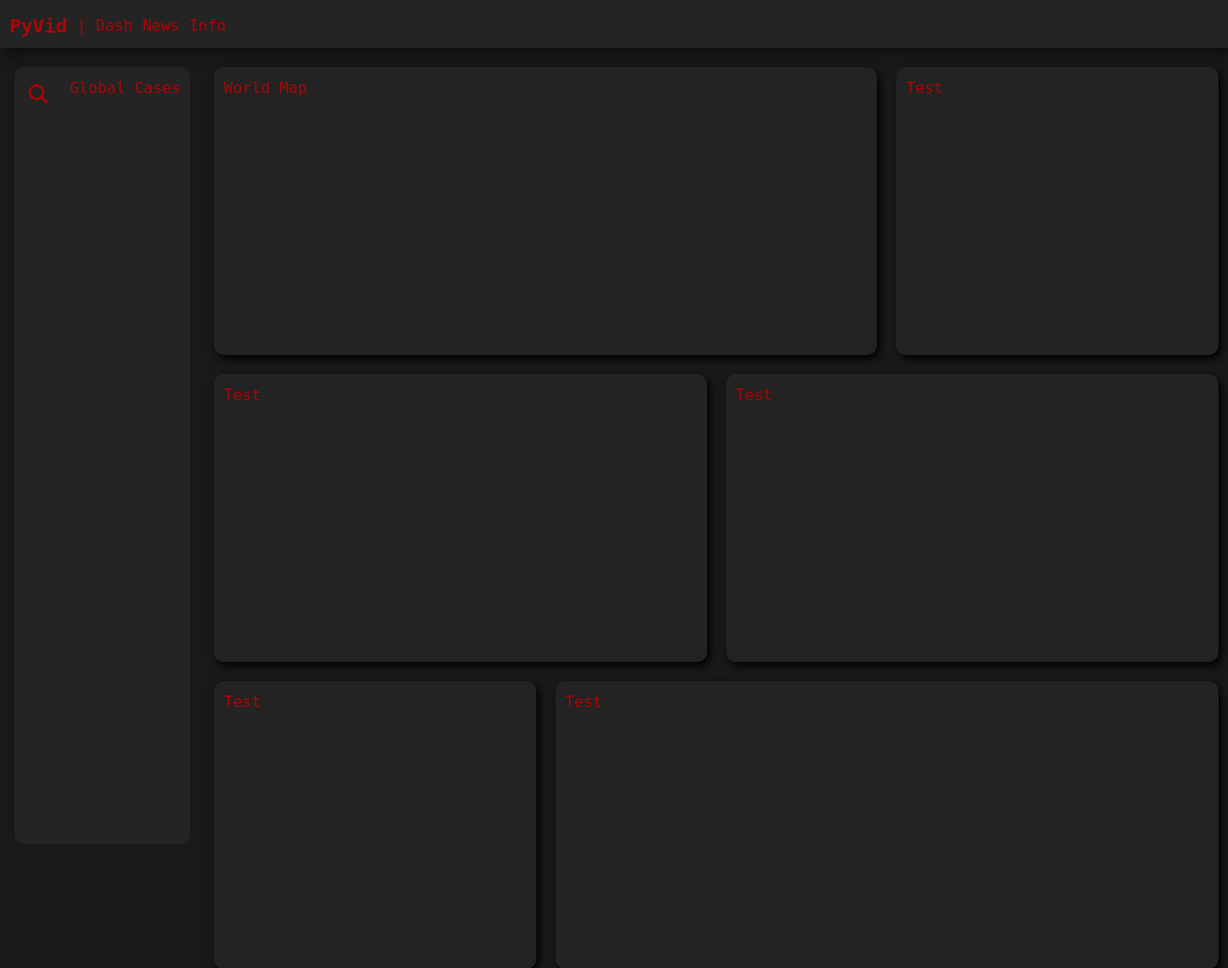
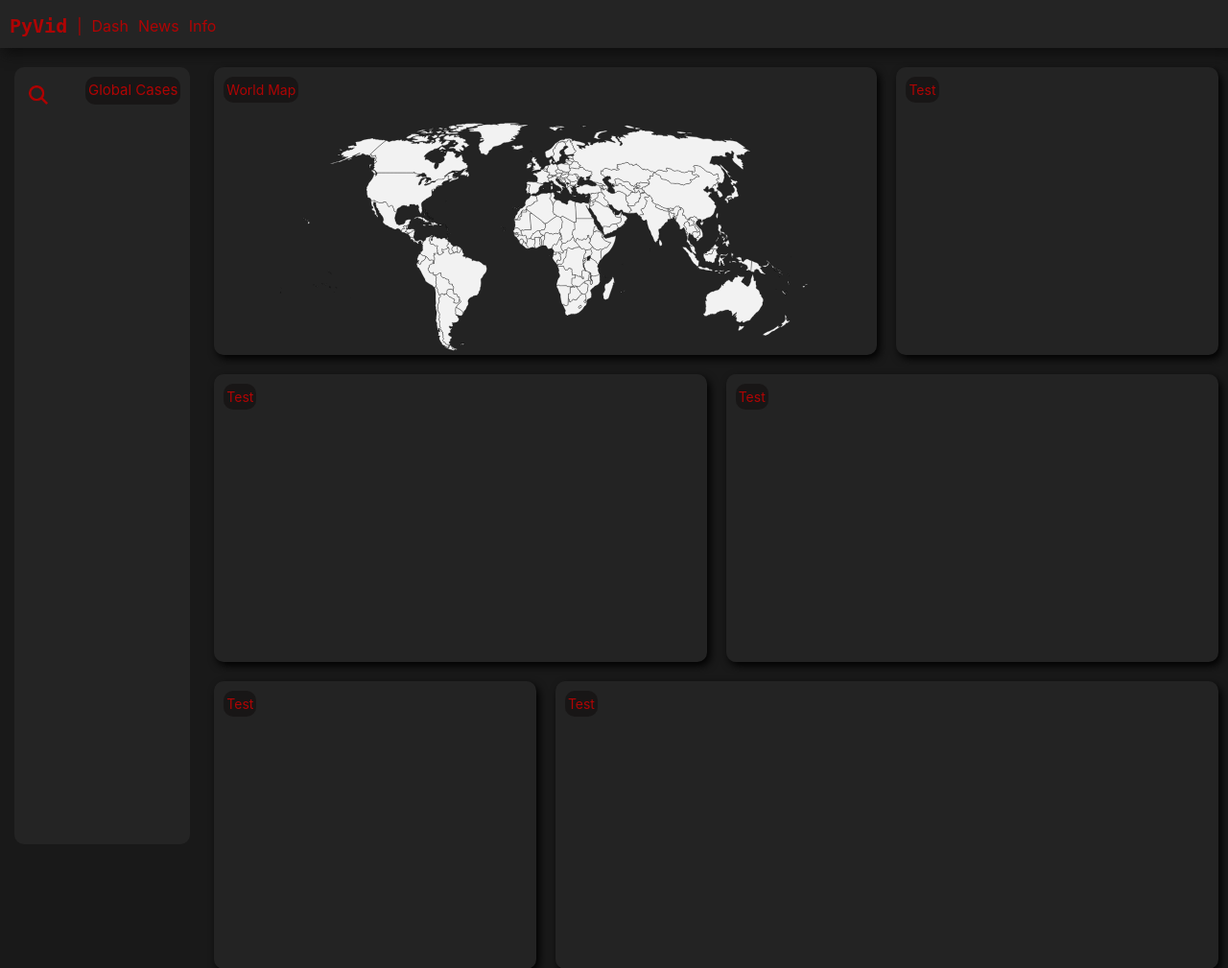
Before and after one commit to andrewvenson/py-dash, a Flask app: template bps/dash/templates/dash/dash.html in a window 1280 px wide. Shown: the top 1009 px of the page at 96% size. Run offline with Flask 2, Linux system fonts and the light colour scheme; the template is opened without the code that fills it, so the values that code supplies are empty; some libraries are stand-ins or nearby versions.

Commit message:
ui dash changes

```diff
--- a/bps/dash/static/dash/css/dash.css
+++ b/bps/dash/static/dash/css/dash.css
@@ -30,6 +30,11 @@
 }
 .widget .wid p{
     color:#af0404;
+    background-color: #181616;
+    display: inline-block;
+    padding:3px;
+    border-radius: 10px;
+    font-size: 14px;
 }
 
 .widget{
@@ -45,5 +50,5 @@
     position: absolute;
     top:-10px;
     right:-10px;
-
+    text-align: center;
 }
--- a/bps/dash/static/dash/css/main.css
+++ b/bps/dash/static/dash/css/main.css
@@ -3,7 +3,7 @@ body{
     min-height:100vh;
     height:100%;
     overflow:hidden;
-    font-family: monospace !important;
+    font-family: 'Open Sans', sans-serif;
 }
 
 html{
--- a/bps/dash/static/dash/css/side-nav.css
+++ b/bps/dash/static/dash/css/side-nav.css
@@ -25,6 +25,7 @@
     overflow-y:scroll;
     height:750px;
     scrollbar-width:none;
+    padding: 0px 5px 0px 5px;
 }
 
 .global-sts div {
@@ -33,6 +34,24 @@
     margin-bottom: 10px;
     padding: 5px;
     background-color: #181616;
+}
+
+.global-sts div:hover {
+    /* border: 1px solid #181616;
+    border-radius: 10px;
+    margin-bottom: 10px;
+    padding: 5px;
+    background-color: #181616; */
+    box-shadow: 2px 4px 6px black;
+}
+
+.titles{
+    color:#af0404 !important;
+    background-color: #181616;
+    float:right;
+    padding:3px;
+    border-radius: 10px;
+    font-size: 15px;
 }
 
 @media only screen and (max-width: 1189px) {
--- a/bps/dash/templates/dash/dash.html
+++ b/bps/dash/templates/dash/dash.html
@@ -5,7 +5,8 @@
     <div class="col-sm-8 widget">
         <div class='wid'>
             <div class='widget-tool'>...</div>
-            <p>World Map</p>
+            <p style='margin-bottom:0px !important;'>World Map</p>
+            <img src="{{ url_for('dash_bp.static', filename='svg/world.svg') }}" style='height: 100%; width:100%;' alt="">
         </div>
     </div>
     <div class="col-sm-4 widget">
--- a/bps/dash/templates/dash/head.html
+++ b/bps/dash/templates/dash/head.html
@@ -5,5 +5,5 @@
 <link rel="stylesheet" href="{{url_for('dash_bp.static', filename='css/dash.css')}}">
 <link rel="stylesheet" href="{{url_for('dash_bp.static', filename='css/nav.css')}}">
 <link rel="stylesheet" href="{{url_for('dash_bp.static', filename='css/side-nav.css')}}">
-
+<link href="https://fonts.googleapis.com/css?family=Open+Sans&display=swap" rel="stylesheet">
 <link rel="stylesheet" href="https://stackpath.bootstrapcdn.com/bootstrap/4.4.1/css/bootstrap.min.css" integrity="sha384-Vkoo8x4CGsO3+Hhxv8T/Q5PaXtkKtu6ug5TOeNV6gBiFeWPGFN9MuhOf23Q9Ifjh" crossorigin="anonymous">
--- a/bps/dash/templates/dash/side-nav.html
+++ b/bps/dash/templates/dash/side-nav.html
@@ -6,12 +6,13 @@
         <a class='search' style='z-index: 999 !important;position:absolute;top:5px;left:5px;'><img src="{{ url_for('dash_bp.static', filename='images/search.png') }}" alt="Search" style='width: 20px; height:20px;z-index: 777 !important;'></a>
 
 
-        <a class='titles' style="color: #af0404;float:right;">Global Cases</a>
+        <a class='titles'>Global Cases</a>
     </div>
 
 
 
     <div class='global-sts' style='margin-top:40px;'>
+    <!-- This is jinja templating | Here we're looping through the api data "https://api.covid19api.com/summary" our dashboard blueprint-->
         {% for x in data %}
             {% for y in data[x] %}
                 {% if y['Country'] != ""%}
```
Also changed, not shown: bps/dash/static/dash/svg/world.svg (added).
